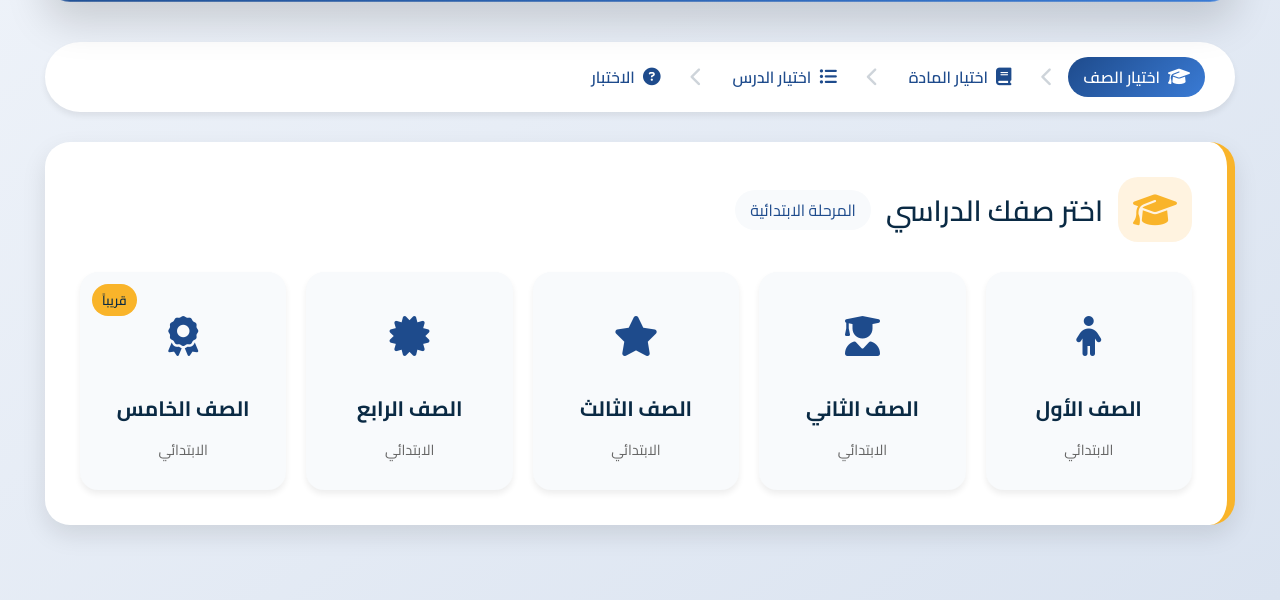
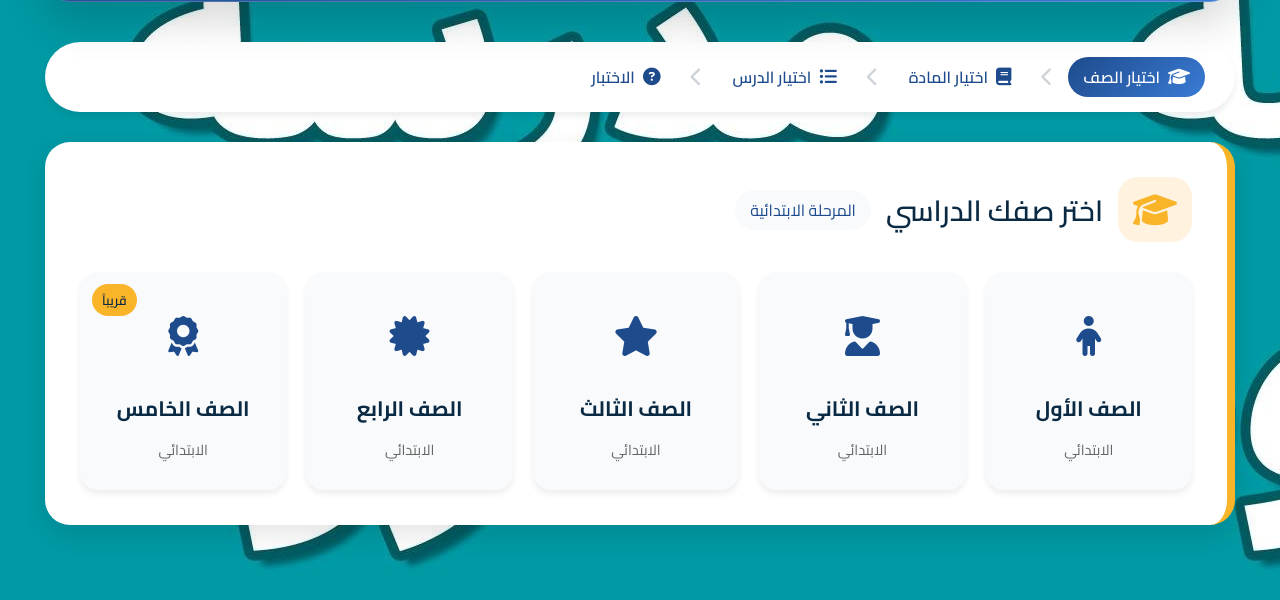
Before and after one commit to mamoda/test-marwa-school, a plain HTML site: page index.html in a window 1280 px wide. Shown: the part 230-830 px from the top of the page. Drawn offline with Linux system fonts and the light colour scheme.

Commit message:
update_bg

```diff
--- a/index.html
+++ b/index.html
@@ -41,7 +41,7 @@
         }
 
         body {
-            background: linear-gradient(145deg, #f0f4fa 0%, #dae3f0 100%);
+            background: url(494275283_1214564460680371_166123743920553506_n.jpg);
             color: #2c3e50;
             min-height: 100vh;
             padding: 25px;
```
Also changed, not shown: logo_primary_concept.png (added).
